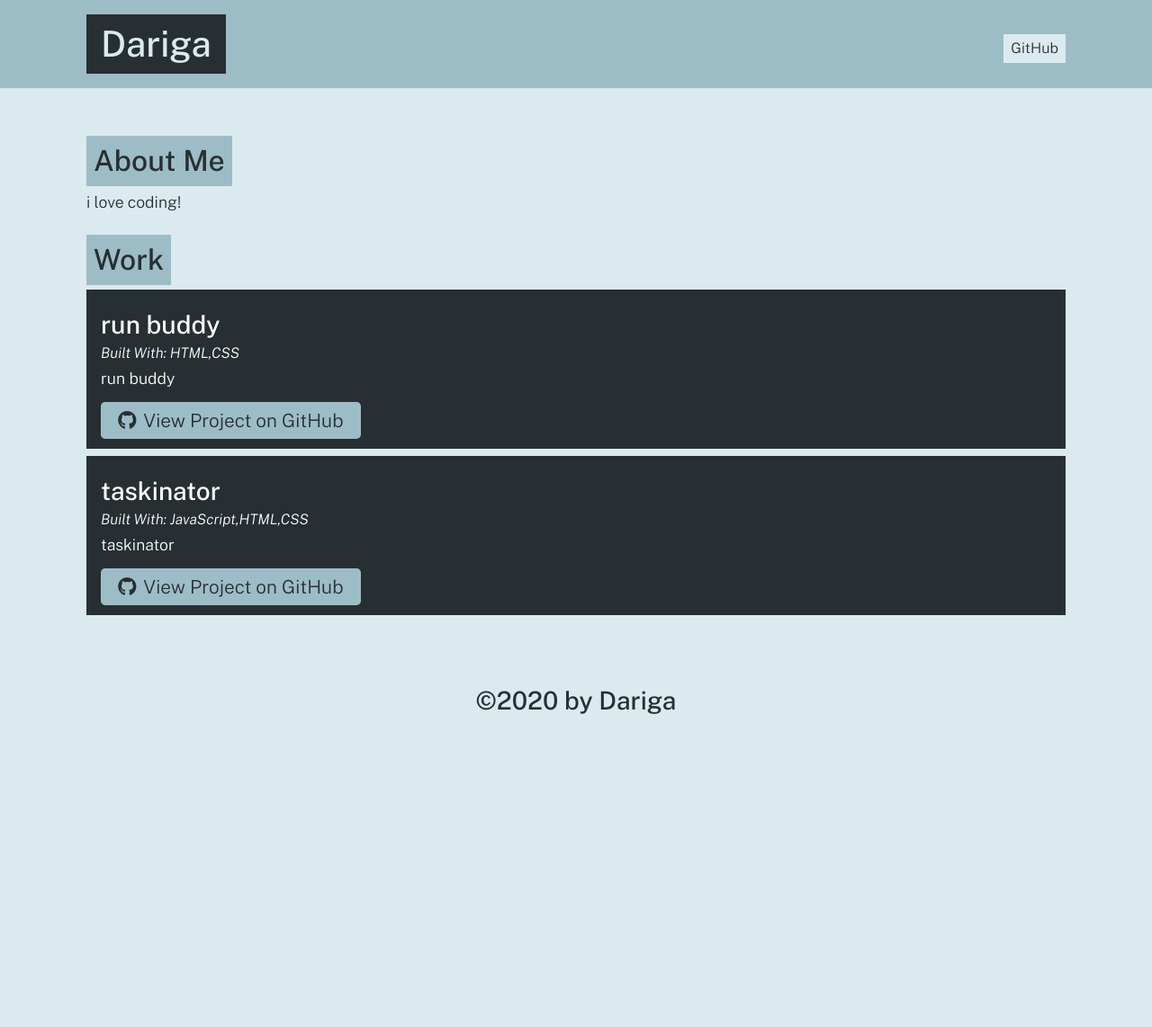
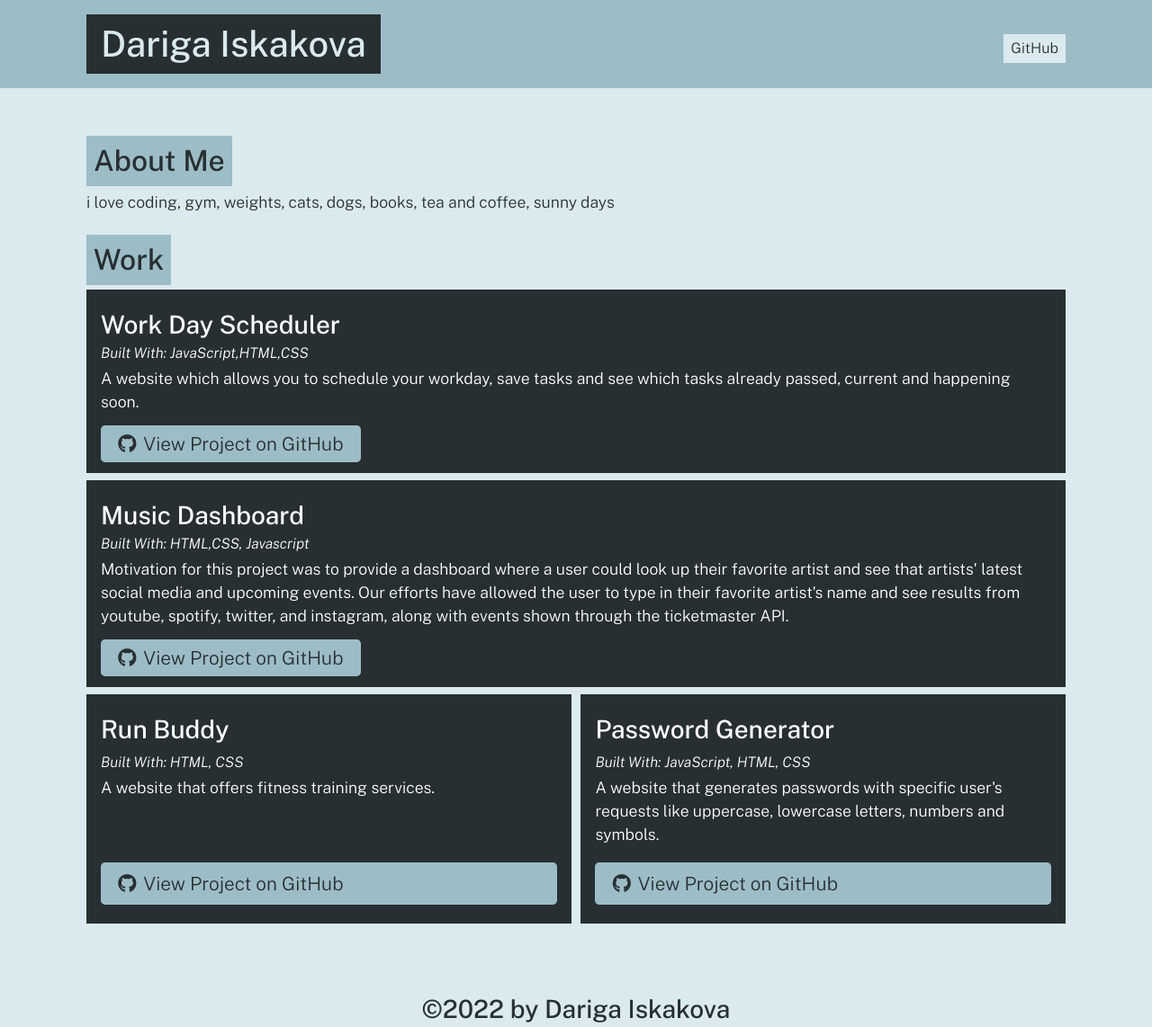
Before and after one commit to dariga17/portfolio-generator, a website: page dist/index.html in a window 1280 px wide. Shown: the whole page at 90% size. Before the commit the page ends 817 px from the top, so only its background shows below. Drawn offline with nearby package versions, Linux system fonts and the light colour scheme.

Commit message:
finished html&css for portfolio

```diff
--- a/dist/index.html
+++ b/dist/index.html
@@ -15,7 +15,7 @@
   <body>
     <header>
       <div class="container flex-row justify-space-between align-center py-3">
-        <h1 class="page-title text-secondary bg-dark py-2 px-3">Dariga</h1>
+        <h1 class="page-title text-secondary bg-dark py-2 px-3">Dariga Iskakova</h1>
         <nav class="flex-row">
           <a class="ml-2 my-1 px-2 py-1 bg-secondary text-dark" href="https://github.com/dariga17">GitHub</a>
         </nav>
@@ -25,7 +25,7 @@
 
     <section class="my-3" id="about">
       <h2 class="text-dark bg-primary p-2 display-inline-block">About Me</h2>
-      <p>i love coding! </p>
+      <p>i love coding, gym, weights, cats, dogs, books, tea and coffee, sunny days </p>
     </section>
 
 
@@ -34,26 +34,47 @@
       <div class="flex-row justify-space-between">
 
           <div class="col-12 mb-2 bg-dark text-light p-3">
-            <h3 class="portfolio-item-title text-light">run buddy</h3>
-            <h5 class="portfolio-languages">
-              Built With:
-              HTML,CSS
-            </h5>
-            <p>run buddy</p>
-            <a href="dariga17/run-buddy" class="btn"><i class="fab fa-github mr-2"></i>View Project on GitHub</a>
-          </div>
-
-          <div class="col-12 mb-2 bg-dark text-light p-3">
-            <h3 class="portfolio-item-title text-light">taskinator</h3>
+            <h3 class="portfolio-item-title text-light">Work Day Scheduler</h3>
             <h5 class="portfolio-languages">
               Built With:
               JavaScript,HTML,CSS
             </h5>
-            <p>taskinator</p>
-            <a href="dariga17/taskinator" class="btn"><i class="fab fa-github mr-2"></i>View Project on GitHub</a>
+            <p>A website which allows you to schedule your workday, save tasks and see which tasks already passed, current and happening soon.</p>
+            <a href="https://github.com/dariga17/workday_schedule" class="btn"><i class="fab fa-github mr-2"></i>View Project on GitHub</a>
+          </div>
+
+          <div class="col-12 mb-2 bg-dark text-light p-3">
+            <h3 class="portfolio-item-title text-light">Music Dashboard</h3>
+            <h5 class="portfolio-languages">
+              Built With:
+              HTML,CSS, Javascript
+            </h5>
+            <p> Motivation for this project was to provide a dashboard where a user could look up their favorite artist and see that artists' latest social media and upcoming events. Our efforts have allowed the user to type in their favorite artist's name and see results from youtube, spotify, twitter, and instagram, along with events shown through the ticketmaster API. </p>
+
+            <a href="https://github.com/mtornabene05/music-dashboard" class="btn"><i class="fab fa-github mr-2"></i>View Project on GitHub</a>
           </div>
 
 
+
+          <div class="col-12 col-md-6 mb-2 bg-dark text-light p-3 flex-column">
+            <h3 class="portfolio-item-title text-light">Run Buddy</h3>
+            <h5 class="portfolio-languages">
+              Built With:
+              HTML, CSS
+            </h5>
+            <p>A website that offers fitness training services.</p>
+            <a href="https://github.com/dariga17/run-buddy" class="btn mt-auto"><i class="fab fa-github mr-2"></i>View Project on GitHub</a>
+          </div>
+
+          <div class="col-12 col-md-6 mb-2 bg-dark text-light p-3 flex-column">
+            <h3 class="portfolio-item-title text-light">Password Generator </h3>
+            <h5 class="portfolio-languages">
+              Built With:
+              JavaScript, HTML, CSS
+            </h5>
+            <p>A website that generates passwords with specific user's requests like uppercase, lowercase letters, numbers and symbols.</p>
+            <a href="https://github.com/dariga17/password_gen" class="btn mt-auto"><i class="fab fa-github mr-2"></i>View Project on GitHub</a>
+          </div>
 
 
       </div>
@@ -61,7 +82,7 @@
 
     </main>
     <footer class="container text-center py-3">
-      <h3 class="text-dark">&copy;2020 by Dariga</h3>
+      <h3 class="text-dark">&copy;2022 by Dariga Iskakova</h3>
     </footer>
   </body>
   </html>
```
Also changed, not shown: README.md.
